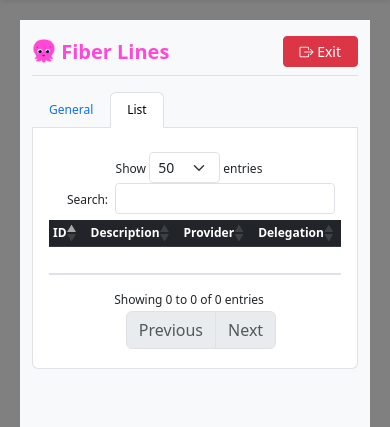
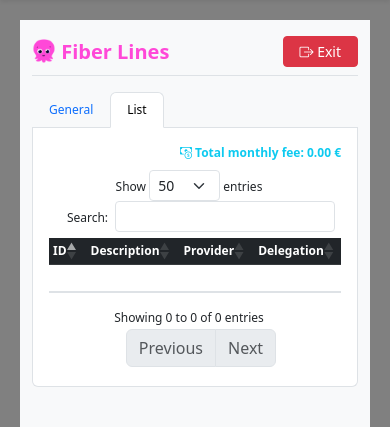
Before and after one commit to cromerolorente/oe_inventory, a Django app: page /fiber/ in a window 390 px wide, after a click on "List"; the page is wider, and only the part inside the window is pictured. Shown: the part 40-467 px from the top of that part. Run offline with Django 5.2, Linux system fonts and the light colour scheme; the visitor is signed in with stand-in values (Sample User, id 1); data that the repository does not hold is empty; parts of the project's set-up code (start-up, migrations or seed data) failed here and were passed over; some libraries are stand-ins or nearby versions.

Commit message:
frmFiberLines: add Fee total in the List tab (same style as Mobile Lines)
Show a live "Total monthly fee" (sum of the Fee column, respecting the
current search/filter via footerCallback, thousands-separated) next to
the Export-to-Excel button in the List tab, matching frmMobileLines.
Make the Fee column sort numerically via data-order.

Co-Authored-By: Claude Opus 4.8 <noreply@anthropic.com>

```diff
--- a/src/oe_inventory_py_web/static/js/fiber.js
+++ b/src/oe_inventory_py_web/static/js/fiber.js
@@ -135,7 +135,26 @@ document.addEventListener('DOMContentLoaded', function () {
     });
 
     if (window.jQuery && jQuery.fn.DataTable) {
-        jQuery('#tabla-fibra').DataTable({ pageLength: 50, ordering: true, autoWidth: false });
+        jQuery('#tabla-fibra').DataTable({
+            pageLength: 50, ordering: true, autoWidth: false,
+            // Sum the Fee column (index 15) for the rows matching the current
+            // search/filter, and show it in the footer total cell.
+            footerCallback: function () {
+                const api = this.api();
+                const toNum = v => {
+                    if (typeof v === 'number') return v;
+                    const n = parseFloat(String(v).replace(/[^0-9.,-]/g, '').replace(',', '.'));
+                    return isNaN(n) ? 0 : n;
+                };
+                const total = api.column(15, { search: 'applied' }).data().reduce((a, b) => a + toNum(b), 0);
+                const cell = document.getElementById('foot-fee');
+                if (cell) {
+                    cell.textContent = total.toLocaleString('en-US', {
+                        minimumFractionDigits: 2, maximumFractionDigits: 2,
+                    }) + ' €';
+                }
+            }
+        });
     }
 
     const pre = document.getElementById('preselected-fiber').value;
--- a/src/oe_inventory_py_web/templates/oe_inventory_py_web/frmFiberLines.html
+++ b/src/oe_inventory_py_web/templates/oe_inventory_py_web/frmFiberLines.html
@@ -204,7 +204,8 @@
 
         <!-- ============================ LIST ============================ -->
         <div class="tab-pane fade" id="tab-list" role="tabpanel">
-            <div class="d-flex justify-content-end mb-2">
+            <div class="d-flex justify-content-end align-items-center gap-3 mb-2">
+                <span class="fw-bold text-info"><i class="bi bi-cash-coin"></i> Total monthly fee: <span id="foot-fee">0.00 €</span></span>
                 <a href="?export=excel" class="btn p-0 border-0" title="Export fiber lines to Excel">
                     <img src="/static/buttons/send_to_excel.png" alt="Export" style="width: 24px; height: 24px; display: block;">
                 </a>
@@ -237,7 +238,7 @@
                             <td>{{ f.fecha_inicio|date:'d-m-Y' }}</td>
                             <td>{{ f.fecha_baja|date:'d-m-Y' }}</td>
                             <td>{{ f.ip_fija|default:'' }}</td>
-                            <td class="text-end">{{ f.fee|default:0|floatformat:2 }} €</td>
+                            <td class="text-end" data-order="{{ f.fee|default:0 }}">{{ f.fee|default:0|floatformat:2 }} €</td>
                         </tr>
                         {% endfor %}
                     </tbody>
@@ -249,7 +250,7 @@
 
 {% include 'oe_inventory_py_web/partials/finder_modal.html' %}
 
-<script src="{% static 'js/fiber.js' %}?v=2"></script>
+<script src="{% static 'js/fiber.js' %}?v=3"></script>
 
 {# SweetAlert2 (Swal) is loaded once in base_mdi.html; this runs on DOMContentLoaded, after it. #}
 {% if messages %}
```
